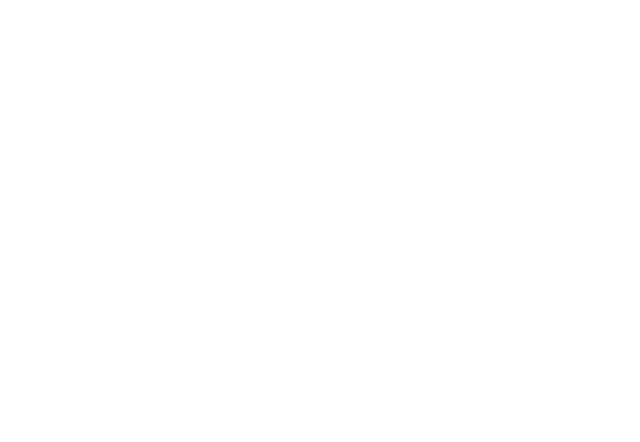
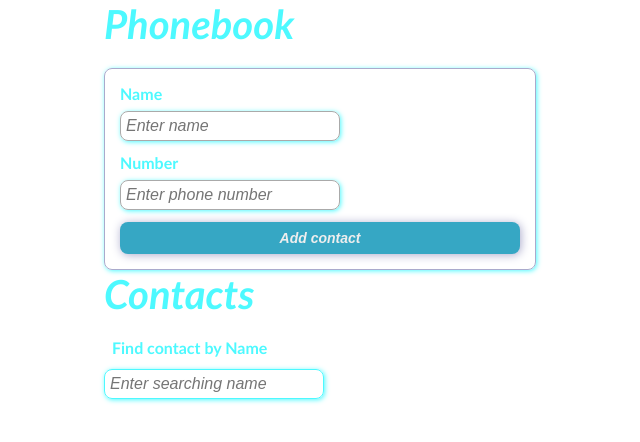
Before and after one commit to BoikovTaras/goit-react-hw-06-phonebook, a React (Create React App) app: page / in a window 1280 px wide. Shown: the top 442 px of the page, without its empty margins (136-776 px from the left). Built offline with nearby package versions, Linux system fonts and the light colour scheme.

Commit message:
добавляет файлы приложения

```diff
--- a/src/App.js
+++ b/src/App.js
@@ -1,4 +1,54 @@
-function App() {
-  return <div></div>;
+import { useState, useEffect } from 'react';
+import PropTypes from 'prop-types';
+
+import s from './App.module.css';
+
+import Input from './components/Input/Input';
+import Title from './components/Title/Title';
+import Contacts from './components/Contacts/Contacts';
+import Filter from './components/Filter/Filter';
+
+export default function App() {
+  const [contacts, setContacts] = useState([]);
+  const [filter, setFilter] = useState('');
+
+  const addContact = event => setContacts([...contacts, event]);
+
+  const deleteContact = id =>
+    setContacts(contacts.filter(item => item.id !== id));
+
+  const filterContact = e => setFilter(e.currentTarget.value);
+
+  const filteredContacts = () => {
+    const normFilter = filter.toLowerCase();
+    return contacts.filter(contact =>
+      contact.name.toLowerCase().includes(normFilter),
+    );
+  };
+
+  useEffect(() => {
+    const getContacts = localStorage.getItem('contacts');
+    const contactArr = JSON.parse(getContacts);
+    if (contactArr) {
+      setContacts(contactArr);
+    }
+  }, []);
+
+  useEffect(() => {
+    localStorage.setItem('contacts', JSON.stringify(contacts));
+  }, [contacts]);
+
+  return (
+    <div className={s.container}>
+      <Title title="Phonebook" />
+      <Input contacts={contacts} addContact={addContact} />
+      <Title title="Contacts" />
+      <Filter value={filter} onChange={filterContact} />
+      <Contacts contacts={filteredContacts()} deleteContact={deleteContact} />
+    </div>
+  );
 }
-export default App;
+
+App.propTypes = {
+  filter: PropTypes.string,
+};
--- /dev/null
+++ b/src/App.module.css
@@ -0,0 +1,4 @@
+.container {
+  width: 800px;
+  margin: 0 auto;
+}
--- /dev/null
+++ b/src/components/Contacts/Contacts.js
@@ -0,0 +1,30 @@
+import React from 'react';
+import s from './Contacts.module.css';
+import PropTypes from 'prop-types';
+
+const Contacts = ({ contacts, deleteContact }) => {
+  return (
+    <ul className={s.contact_list}>
+      {contacts.map(contact => (
+        <li className={s.contact_item} key={contact.id}>
+          {contact.name}: {contact.number}
+          <button
+            className={s.delete}
+            type="button"
+            id={contact.id}
+            onClick={() => deleteContact(contact.id)}
+          >
+            Delete
+          </button>
+        </li>
+      ))}
+    </ul>
+  );
+};
+
+Contacts.propTypes = {
+  name: PropTypes.string,
+  number: PropTypes.number,
+};
+
+export default Contacts;
--- /dev/null
+++ b/src/components/Contacts/Contacts.module.css
@@ -0,0 +1,55 @@
+.contact_list {
+  list-style: none;
+  padding-left: 0;
+}
+.contact_item {
+  border: 1px solid rgb(77, 249, 255);
+  box-shadow: 1px 1px 5px rgb(77, 249, 255);
+  padding: 10px;
+  display: flex;
+  justify-content: space-between;
+  width: 450px;
+  border-radius: 8px;
+  margin-bottom: 10px;
+  font-size: 18px;
+  font-style: italic;
+  color: rgb(77, 249, 255);
+}
+
+.delete {
+  display: inline-block;
+  width: 50px;
+  height: 25px;
+  line-height: 20px;
+  font-size: 1.25;
+  text-align: center;
+  text-decoration: none;
+  text-shadow: 0 1px rgba(157, 188, 201, 0.877), 0 -1px rgba(139, 6, 6, 0.8);
+  outline: none;
+  border: none;
+  border-radius: 100px;
+  background: rgb(11, 65, 70)
+    radial-gradient(
+      150% 100% at 50% 5px,
+      rgba(255, 255, 255, 0.2),
+      rgba(0, 0, 0, 0)
+    );
+  box-shadow: inset rgba(255, 10, 10, 0.692) 0 -2px 5px,
+    inset rgba(121, 255, 255, 0.7) 0 2px 5px, rgba(0, 0, 0, 0.8) 0 2px 5px -1px;
+  color: rgba(12, 215, 241, 0.795);
+  user-select: none;
+}
+
+.delete:hover,
+.delete:focus {
+  color: rgba(252, 7, 7, 0.747);
+  cursor: pointer;
+}
+
+.delete:active {
+  padding-bottom: 1px;
+  box-shadow: inset rgba(0, 0, 0, 1) 0 1px 3px,
+    inset rgba(0, 0, 0, 0.6) 0 -2px 5px,
+    inset rgba(252, 255, 255, 0.7) 0 2px 5px, 0 1px rgba(255, 255, 255, 0.08);
+  color: rgb(128, 207, 214);
+}
--- /dev/null
+++ b/src/components/Filter/Filter.js
@@ -0,0 +1,19 @@
+import React from 'react';
+import s from './Filter.module.css';
+
+const Filter = ({ value, onChange }) => {
+  return (
+    <label className={s.find_form}>
+      Find contact by Name
+      <input
+        className={s.find_input}
+        type="text"
+        value={value}
+        onChange={onChange}
+        placeholder="Enter searching name"
+      />
+    </label>
+  );
+};
+
+export default Filter;
--- /dev/null
+++ b/src/components/Filter/Filter.module.css
@@ -0,0 +1,25 @@
+.find_form {
+  font-size: 16px;
+  font-weight: 700;
+  color: rgb(77, 249, 255);
+  padding: 8px;
+}
+
+.find_input {
+  display: block;
+  padding: 5px;
+  margin-top: 12px;
+  font-size: 16px;
+  font-style: italic;
+  border-radius: 8px;
+  border: 1px solid rgb(77, 249, 255);
+  box-shadow: 1px 1px 5px rgb(77, 249, 255);
+  background-color: transparent;
+  color: rgb(77, 249, 255);
+  transition: background-color 250ms cubic-bezier(0.4, 0, 0.2, 1);
+}
+
+.find_input:hover,
+.find_input:focus {
+  background-color: rgb(18, 107, 129);
+}
--- /dev/null
+++ b/src/components/Input/Input.js
@@ -0,0 +1,71 @@
+import { useState } from 'react';
+import PropTypes from 'prop-types';
+
+import { nanoid } from 'nanoid';
+import s from './Input.module.css';
+
+export default function Input({ contacts, addContact }) {
+  const [name, setName] = useState('');
+  const [number, setNumber] = useState('');
+
+  const addName = v => setName(v.currentTarget.value);
+
+  const addNumber = v => setNumber(v.currentTarget.value);
+
+  const reset = () => {
+    setName('');
+    setNumber('');
+  };
+
+  const addNewContact = event => {
+    if (contacts.find(item => item.name.toLowerCase() === name.toLowerCase())) {
+      return window.alert(`${name} is alredy in contacts`, 2500);
+    } else {
+      addContact(renderContact());
+      reset();
+    }
+  };
+
+  const renderContact = () => {
+    return { id: nanoid(), name, number };
+  };
+
+  return (
+    <form className={s.form}>
+      <h3 className={s.title}>Name</h3>
+      <label>
+        <input
+          className={s.input}
+          type="text"
+          name="name"
+          value={name}
+          pattern="^[a-zA-Zа-яА-Я]+(([' -][a-zA-Zа-яА-Я ])?[a-zA-Zа-яА-Я]*)*$"
+          title="Name may contain only letters, apostrophe, dash and spaces. For example Adrian, Jacob Mercer, Charles de Batz de Castelmore d'Artagnan"
+          required
+          onChange={addName}
+          placeholder="Enter name"
+        />
+        <h3 className={s.title}>Number</h3>
+        <input
+          className={s.input}
+          type="tel"
+          name="number"
+          value={number}
+          pattern="\+?\d{1,4}?[-.\s]?\(?\d{1,3}?\)?[-.\s]?\d{1,4}[-.\s]?\d{1,4}[-.\s]?\d{1,9}"
+          title="Phone number must be digits and can contain spaces, dashes, parentheses and can start with +"
+          required
+          onChange={addNumber}
+          placeholder="Enter phone number"
+        />
+      </label>
+      <button className={s.button} type="button" onClick={addNewContact}>
+        Add contact
+      </button>
+    </form>
+  );
+}
+
+Input.propTypes = {
+  name: PropTypes.string,
+  number: PropTypes.number,
+};
--- /dev/null
+++ b/src/components/Input/Input.module.css
@@ -0,0 +1,54 @@
+.form {
+  display: flex;
+  flex-direction: column;
+  width: 50%;
+  border: 1px solid #aac;
+  box-shadow: 1px 1px 5px rgb(77, 249, 255);
+  border-radius: 8px;
+  padding: 15px;
+}
+
+.title {
+  font-size: 16px;
+  color: rgb(77, 249, 255);
+  font-weight: 700;
+  margin-bottom: 8px;
+}
+
+.input {
+  padding: 5px;
+  margin-bottom: 12px;
+  font-size: 16px;
+  font-style: italic;
+  border-radius: 8px;
+  border: 1px solid #aaa;
+  box-shadow: 1px 1px 5px rgb(77, 249, 255);
+  color: rgb(77, 249, 255);
+  background-color: transparent;
+  transition: background-color 250ms cubic-bezier(0.4, 0, 0.2, 1);
+}
+
+.input:hover,
+.input:focus {
+  background-color: rgb(18, 107, 129);
+}
+
+.button {
+  text-align: center;
+  font-size: 14px;
+  font-style: italic;
+  padding: 8px;
+  border-radius: 8px;
+  box-shadow: 1px 1px 10px #aac;
+  color: #eee;
+  font-weight: 700;
+  border: none;
+  background-color: rgb(54, 167, 196);
+  cursor: pointer;
+  transition: background-color 250ms cubic-bezier(0.4, 0, 0.2, 1);
+}
+
+.button:hover,
+.button:focus {
+  background-color: rgb(18, 107, 129);
+}
--- /dev/null
+++ b/src/components/Title/Title.js
@@ -0,0 +1,12 @@
+import s from './Title.module.css';
+import PropTypes from 'prop-types';
+
+const Title = ({ title }) => {
+  return <h2 className={s.title}>{title}</h2>;
+};
+
+Title.propTypes = {
+  title: PropTypes.string,
+};
+
+export default Title;
--- /dev/null
+++ b/src/components/Title/Title.module.css
@@ -0,0 +1,7 @@
+.title {
+  font-size: 40px;
+  padding: 0;
+  margin-bottom: 20px;
+  font-style: italic;
+  color: rgb(77, 249, 255);
+}
```
